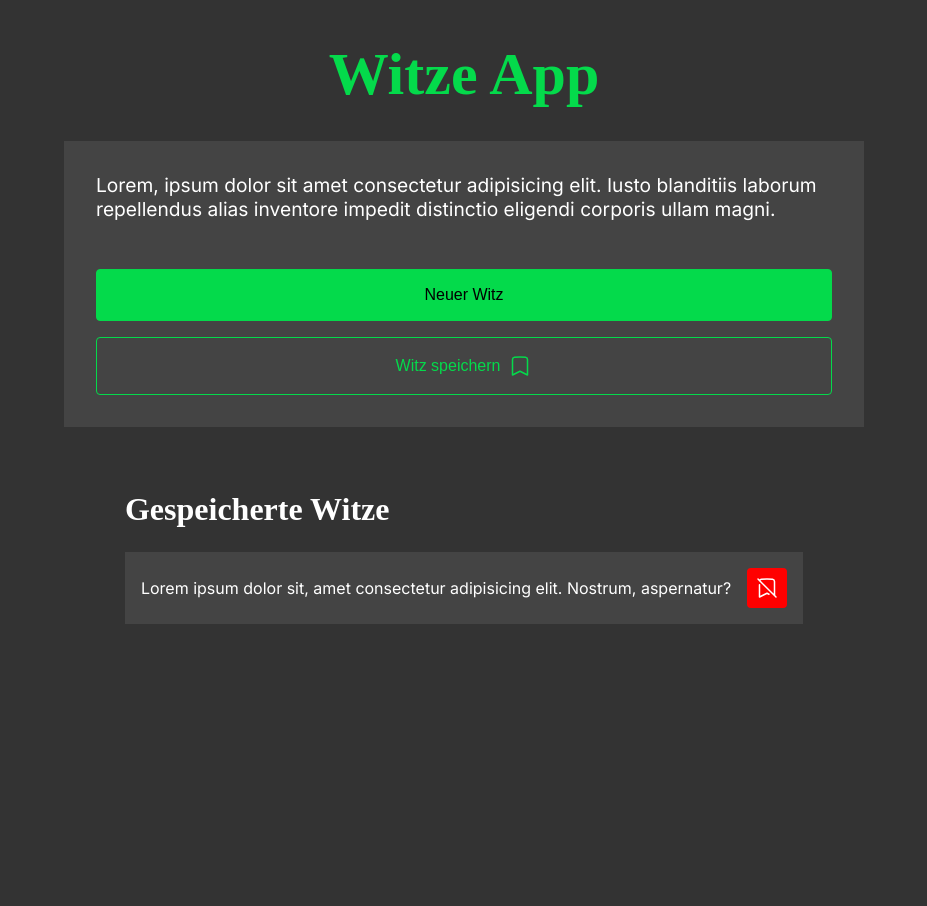
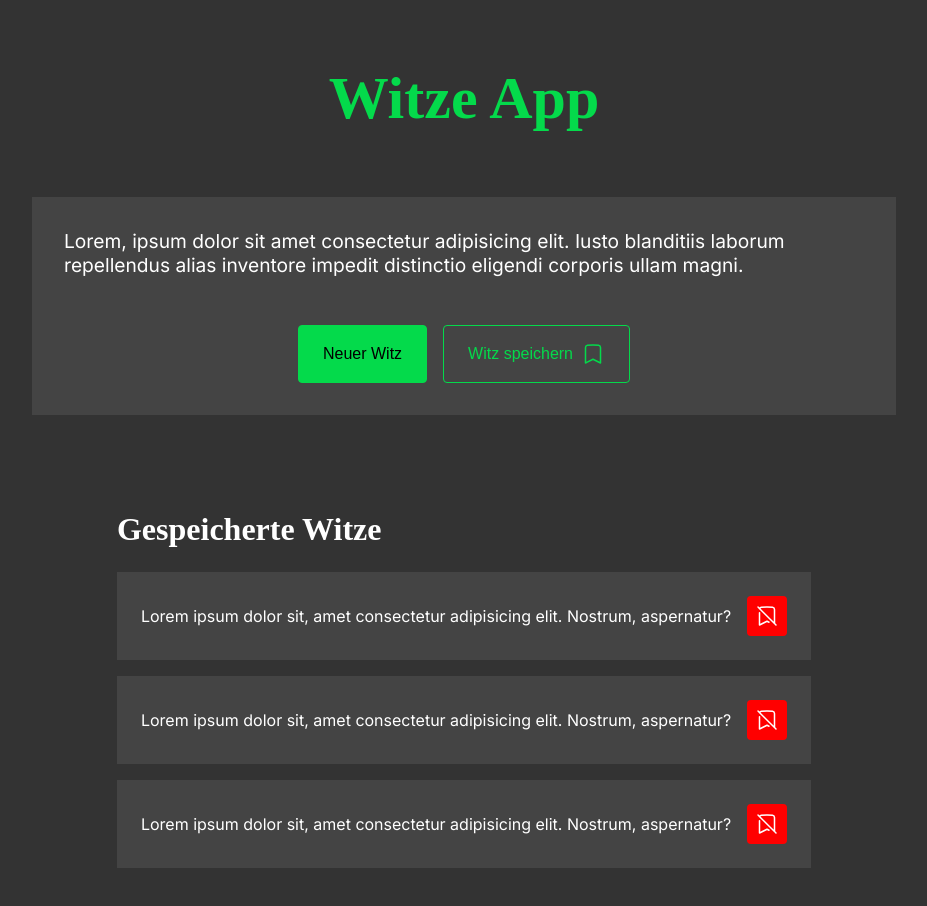
Before and after one commit to harmsi79/witze-app, a website built with Vite: page index.html in a window 1280 px wide. Shown: the whole page, without its empty margins (176-1103 px from the left). Before the commit the page ends 800 px from the top, so only its background shows below. Built offline with nearby package versions, Linux system fonts and the light colour scheme; a web font is replaced by a local one.

Commit message:
CSS angepasst

```diff
--- a/index.html
+++ b/index.html
@@ -61,6 +61,50 @@
               </svg>
             </button>
           </div>
+          <div class="saved-joke">
+            <div class="saved-joke__text">
+              Lorem ipsum dolor sit, amet consectetur adipisicing elit. Nostrum,
+              aspernatur?
+            </div>
+            <button class="saved-joke__remove">
+              <svg
+                xmlns="http://www.w3.org/2000/svg"
+                fill="none"
+                viewBox="0 0 24 24"
+                stroke-width="1.5"
+                stroke="currentColor"
+                class="saved-joke__remove-icon"
+              >
+                <path
+                  stroke-linecap="round"
+                  stroke-linejoin="round"
+                  d="m3 3 1.664 1.664M21 21l-1.5-1.5m-5.485-1.242L12 17.25 4.5 21V8.742m.164-4.078a2.15 2.15 0 0 1 1.743-1.342 48.507 48.507 0 0 1 11.186 0c1.1.128 1.907 1.077 1.907 2.185V19.5M4.664 4.664 19.5 19.5"
+                />
+              </svg>
+            </button>
+          </div>
+          <div class="saved-joke">
+            <div class="saved-joke__text">
+              Lorem ipsum dolor sit, amet consectetur adipisicing elit. Nostrum,
+              aspernatur?
+            </div>
+            <button class="saved-joke__remove">
+              <svg
+                xmlns="http://www.w3.org/2000/svg"
+                fill="none"
+                viewBox="0 0 24 24"
+                stroke-width="1.5"
+                stroke="currentColor"
+                class="saved-joke__remove-icon"
+              >
+                <path
+                  stroke-linecap="round"
+                  stroke-linejoin="round"
+                  d="m3 3 1.664 1.664M21 21l-1.5-1.5m-5.485-1.242L12 17.25 4.5 21V8.742m.164-4.078a2.15 2.15 0 0 1 1.743-1.342 48.507 48.507 0 0 1 11.186 0c1.1.128 1.907 1.077 1.907 2.185V19.5M4.664 4.664 19.5 19.5"
+                />
+              </svg>
+            </button>
+          </div>
         </div>
       </div>
     </div>
--- a/package.json
+++ b/package.json
@@ -9,7 +9,7 @@
     "preview": "vite preview"
   },
   "devDependencies": {
-    "sass": "^1.77.6",
+    "sass": "^1.77.7",
     "vite": "^5.2.0"
   }
 }
--- a/styles/_variables.scss
+++ b/styles/_variables.scss
@@ -8,3 +8,9 @@ $font-text: "Inter", sans-serif;
 $font-display: "Rubik Scribble", cursave;
 $primary-color: #04da4b;
 $danger-color: red;
+
+@mixin tablet-and-up() {
+  @media only screen and (min-width: 600px) {
+    @content;
+  }
+}
--- a/styles/main.scss
+++ b/styles/main.scss
@@ -18,6 +18,10 @@ body {
   display: flex;
   flex-direction: column;
   align-items: center;
+
+  @include tablet-and-up() {
+    margin-top: 4rem;
+  }
 }
 
 .heading {
@@ -31,6 +35,11 @@ body {
   background-color: $elevation;
   padding: 2rem;
 
+  @include tablet-and-up() {
+    margin-top: 4rem;
+    width: 100%;
+  }
+
   &__text {
     font-size: 1.2rem;
   }
@@ -41,6 +50,10 @@ body {
     flex-direction: column;
     justify-content: center;
     gap: 1rem;
+
+    @include tablet-and-up() {
+      flex-direction: row;
+    }
   }
 
   &__generate,
@@ -81,6 +94,10 @@ body {
 .saved-jokes {
   margin-top: 4rem;
 
+  @include tablet-and-up() {
+    margin-top: 6rem;
+  }
+
   &__heading {
     font-family: $font-display;
     font-size: 2rem;
@@ -102,6 +119,10 @@ body {
   justify-content: space-between;
   gap: 1rem;
 
+  @include tablet-and-up() {
+    padding: 1.5rem;
+  }
+
   &__remove {
     border: none;
     background-color: $danger-color;
```
Also changed, not shown: 1 other file.
